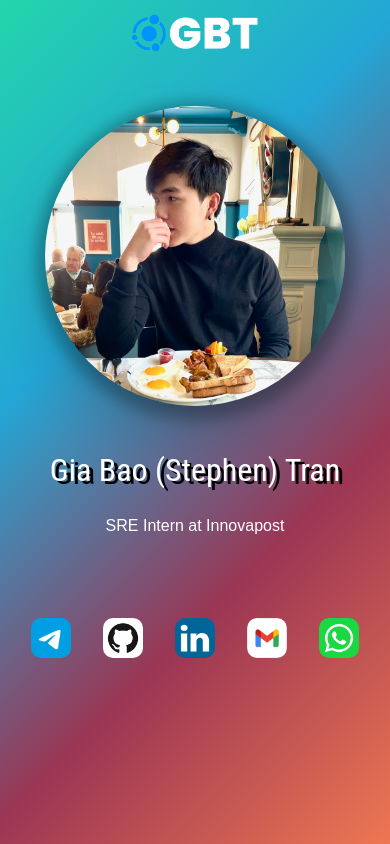
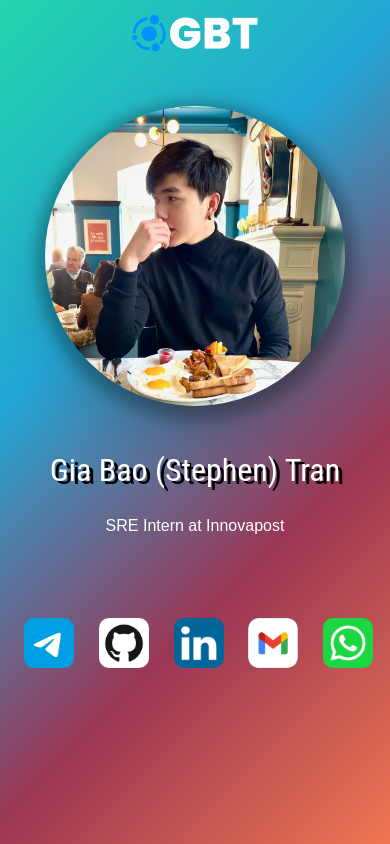
Before and after one commit to sgbaotran/Portfolio-Level4, a React (Create React App) app: page / in a window 390 px wide. Built offline with nearby package versions, Linux system fonts and the light colour scheme.

Commit message:
minor change

```diff
--- a/src/components/Home.css
+++ b/src/components/Home.css
@@ -105,7 +105,7 @@
 
     .homepage-icon {
         border-radius: 10px;
-        width: 40px;
-        height: 40px;
+        width: 50px;
+        height: 50px;
     }
 }
```
